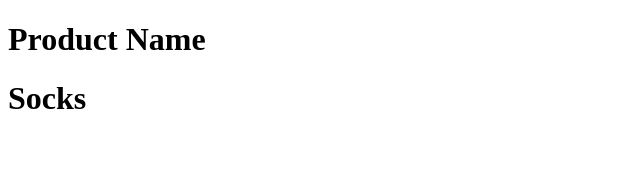
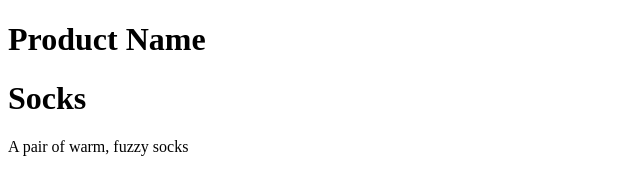
Before and after one commit to savin3/clientpractice1, a website: page index.html in a window 1280 px wide. Shown: the whole page, without its empty margins (0-640 px from the left). Drawn offline with Linux system fonts and the light colour scheme.

Commit message:
practical1

```diff
--- a/index.html
+++ b/index.html
@@ -15,6 +15,7 @@
 
     <div id="app">
         <h1>{{ product }}</h1>
+        <p>{{ description }}</p>
     </div>
 </body>
 </html>
--- a/js/main.js
+++ b/js/main.js
@@ -1,6 +1,7 @@
 let app = new Vue({
     el: '#app',
     data: {
-        product: "Socks"
+        product: "Socks",
+        description: 'A pair of warm, fuzzy socks'
     }
 })
```
